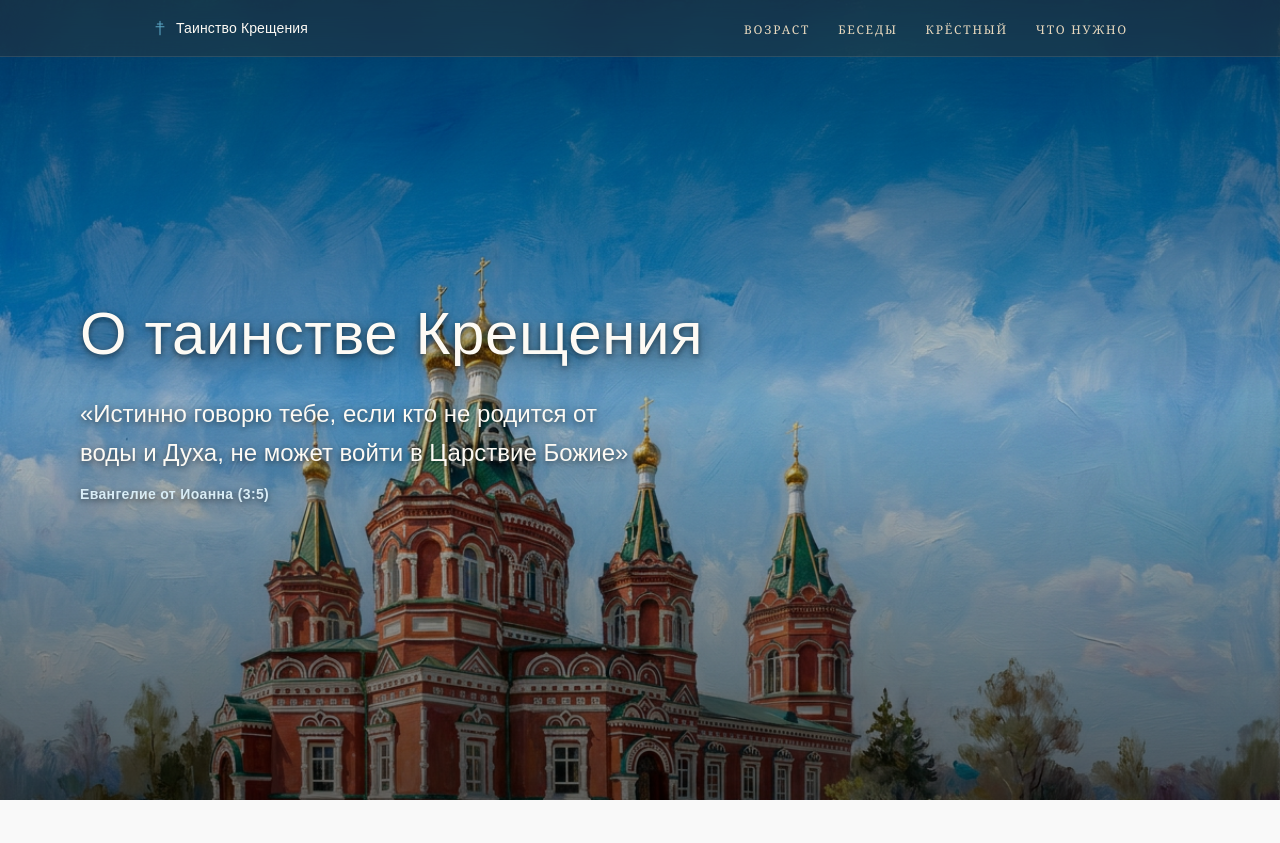
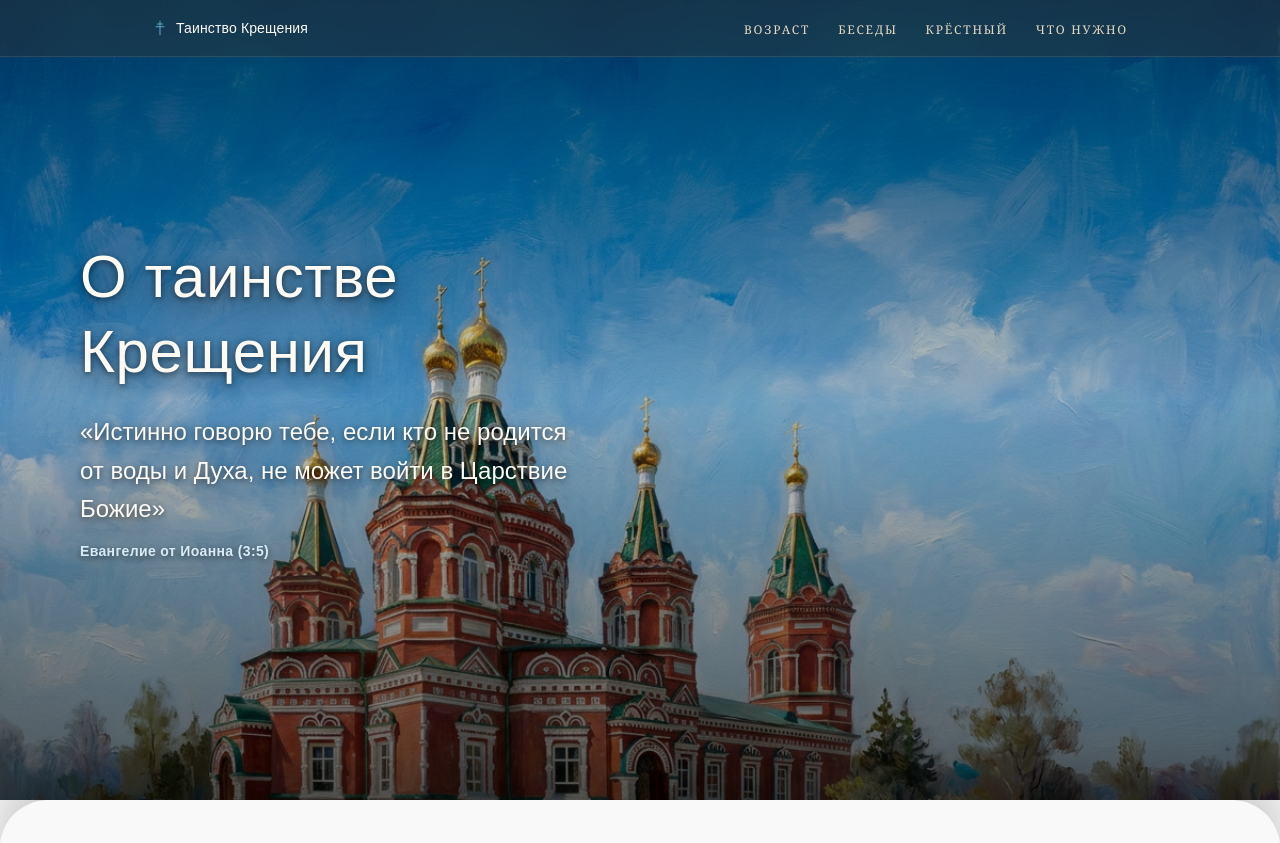
Before and after one commit to mzimovets/landing-kaz-sobor, a Next.js app: page / in a window 1280 px wide. Shown: the top 843 px of the page. Built offline with nearby package versions, Linux system fonts and the light colour scheme; a web font is replaced by a local one.

Commit message:
Fix hero: remove fragile sticky-reveal hack causing blank gap, use bg-fixed parallax instead

```diff
--- a/src/app/page.tsx
+++ b/src/app/page.tsx
@@ -87,15 +87,14 @@ export default function Home() {
       <Navbar />
 
       {/* ---------- Hero ---------- */}
-      <header className="relative overflow-hidden md:h-[150vh]">
-        <div className="relative flex h-[85vh] w-full flex-col items-start justify-center overflow-hidden bg-[#3a3226] px-6 text-left sm:px-12 md:sticky md:top-0 md:h-screen md:px-20">
+      <header className="relative h-[85vh] overflow-hidden bg-[#3a3226] md:h-screen">
         <div
           className="hero-image absolute inset-0 bg-[center_38%] bg-cover bg-no-repeat md:bg-fixed md:bg-center"
           style={{ backgroundImage: "url('/cover.png')" }}
         />
         <div className="absolute inset-0 bg-gradient-to-b from-black/55 via-black/20 to-black/60" />
 
-          <div className="relative z-10 flex max-w-2xl flex-col items-start text-left">
+        <div className="relative z-10 flex h-full max-w-2xl flex-col items-start justify-center px-6 text-left sm:px-12 md:px-20">
           <h1 className="hero-text-shadow font-heading text-3xl leading-tight text-[#fdfaf4] sm:text-5xl md:text-6xl">
             О таинстве Крещения
           </h1>
@@ -108,7 +107,6 @@ export default function Home() {
               Евангелие от Иоанна (3:5)
             </footer>
           </blockquote>
-          </div>
         </div>
       </header>
 
```
Lines whose indentation alone changed are shown as unchanged.
